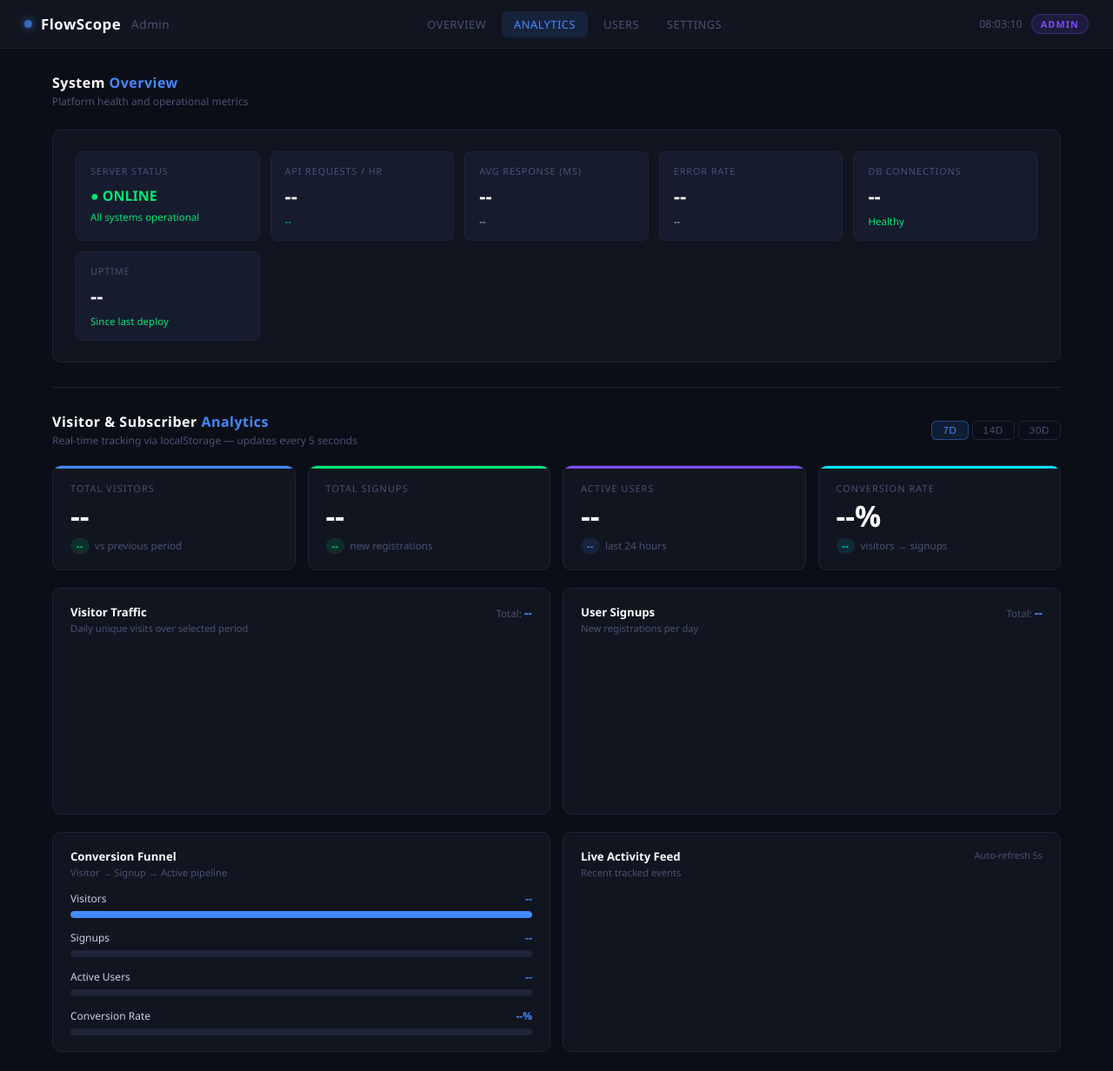
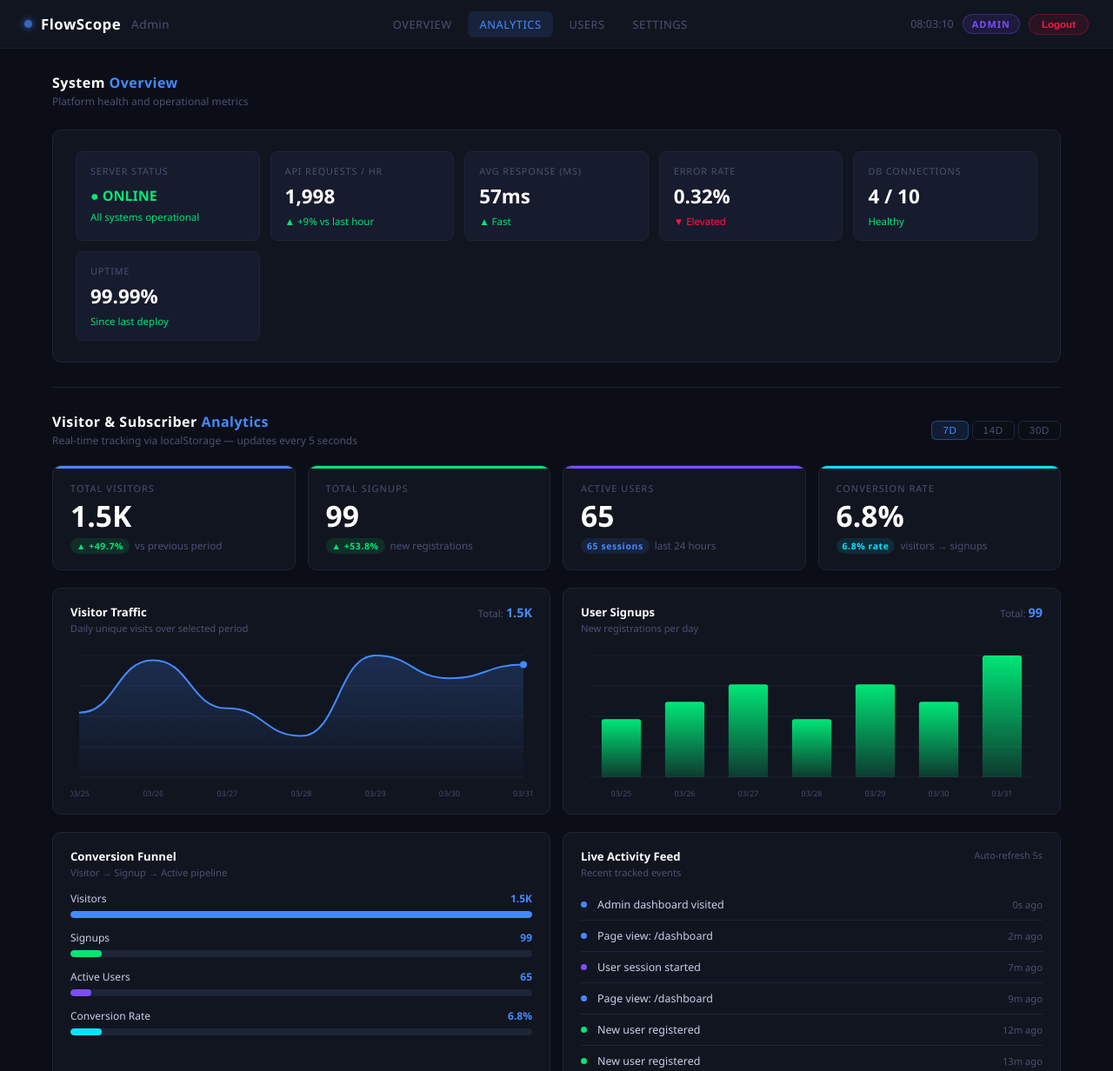
Before and after one commit to yousifalblooshi49-max/flowscope, a website: page admin-dashboard.html in a window 1280 px wide. Shown: the top 1232 px of the page at 87% size. Drawn offline with Linux system fonts and the light colour scheme; no server answers.

Commit message:
Add files via upload

```diff
--- a/admin-dashboard.html
+++ b/admin-dashboard.html
@@ -108,6 +108,25 @@
     padding: 3px 10px;
     border-radius: 99px;
     text-transform: uppercase;
+  }
+  .admin-logout-btn {
+    display: inline-flex;
+    align-items: center;
+    padding: 5px 14px;
+    border-radius: 99px;
+    font-size: .72rem;
+    font-weight: 600;
+    cursor: pointer;
+    border: 1px solid rgba(255,23,68,.28);
+    background: rgba(255,23,68,.10);
+    color: #ff1744;
+    backdrop-filter: blur(8px);
+    transition: background .2s, box-shadow .2s;
+    white-space: nowrap;
+  }
+  .admin-logout-btn:hover {
+    background: rgba(255,23,68,.22);
+    box-shadow: 0 0 14px rgba(255,23,68,.25);
   }
 
   /* ── Page Wrapper ── */
@@ -410,6 +429,7 @@
   <div class="nav-right">
     <span id="nav-clock">--:--:--</span>
     <span class="admin-badge">Admin</span>
+    <button class="admin-logout-btn" onclick="fetch('/api/logout',{method:'POST',credentials:'same-origin'}).then(function(){window.location.href='/login.html';}).catch(function(){window.location.href='/login.html';})">Logout</button>
   </div>
 </nav>
 
@@ -597,211 +617,248 @@
 
 <script>
 /* ================================================================
-   FLOWSCOPE ADMIN — REAL DATA ENGINE
-   Fetches /api/admin/stats and /api/admin/users from MongoDB.
-   No Math.random, no localStorage simulation.
+   FLOWSCOPE ADMIN — ANALYTICS ENGINE
+   Isolated module. Safe to remove by deleting #analytics-section
+   and this <script> block.
 ================================================================ */
 (function () {
   'use strict';
 
+  /* ── Storage keys ── */
+  var K = {
+    visits:   'fs_visits',
+    signups:  'fs_signups',
+    active:   'fs_active',
+    log:      'fs_event_log',
+    seed:     'fs_seeded'
+  };
+
+  /* ── Range state ── */
+  var currentRange = 7;
+
   /* ── Helpers ── */
+  function ls(key, def) {
+    try { var v = localStorage.getItem(key); return v !== null ? JSON.parse(v) : def; }
+    catch(e) { return def; }
+  }
+  function lsSet(key, val) {
+    try { localStorage.setItem(key, JSON.stringify(val)); } catch(e) {}
+  }
+  function todayStr() {
+    var d = new Date();
+    return d.getFullYear() + '-' +
+      String(d.getMonth()+1).padStart(2,'0') + '-' +
+      String(d.getDate()).padStart(2,'0');
+  }
+  function dateStr(daysAgo) {
+    var d = new Date();
+    d.setDate(d.getDate() - daysAgo);
+    return d.getFullYear() + '-' +
+      String(d.getMonth()+1).padStart(2,'0') + '-' +
+      String(d.getDate()).padStart(2,'0');
+  }
+  function shortDate(str) {
+    var p = str.split('-');
+    return p[1] + '/' + p[2];
+  }
   function el(id) { return document.getElementById(id); }
-  function setText(id, v) { var e = el(id); if (e) e.textContent = v; }
+  function setText(id, v) { var e=el(id); if(e) e.textContent=v; }
+  function fmtNum(n) { return n >= 1000 ? (n/1000).toFixed(1)+'K' : String(n); }
 
-  /* ── Clock ── */
-  function updateClock() {
-    var now = new Date();
-    var t = String(now.getHours()).padStart(2,'0') + ':' +
-            String(now.getMinutes()).padStart(2,'0') + ':' +
-            String(now.getSeconds()).padStart(2,'0');
-    setText('nav-clock', t);
+  /* ── Seed realistic historical data if first run ── */
+  function seedIfNeeded() {
+    if (ls(K.seed, false)) return;
+    var visits  = ls(K.visits, {});
+    var signups = ls(K.signups, {});
+    var active  = ls(K.active, {});
+    var log     = ls(K.log, []);
+
+    for (var i = 30; i >= 0; i--) {
+      var d = dateStr(i);
+      var v = 80 + Math.floor(Math.random() * 220);
+      var s = Math.floor(v * (0.04 + Math.random() * 0.08));
+      var a = Math.floor(s * (0.5 + Math.random() * 0.4));
+      visits[d]  = (visits[d]  || 0) + v;
+      signups[d] = (signups[d] || 0) + s;
+      active[d]  = (active[d]  || 0) + a;
+    }
+
+    /* seed some log entries */
+    var types = ['visit','signup','active'];
+    var msgs  = {
+      visit:  ['New visitor from organic search','Page view: /dashboard','Referral visit: twitter','Direct visit recorded'],
+      signup: ['New user registered','Account created via email','Signup completed','New subscriber added'],
+      active: ['User session started','Returning user active','Pro user logged in','User accessed flow engine']
+    };
+    for (var j = 0; j < 20; j++) {
+      var t = types[Math.floor(Math.random()*3)];
+      var mArr = msgs[t];
+      var ago = Math.floor(Math.random() * 3600);
+      log.push({ type: t, msg: mArr[Math.floor(Math.random()*mArr.length)], ts: Date.now() - ago*1000 });
+    }
+    log.sort(function(a,b){ return b.ts - a.ts; });
+
+    lsSet(K.visits,  visits);
+    lsSet(K.signups, signups);
+    lsSet(K.active,  active);
+    lsSet(K.log,     log.slice(0, 60));
+    lsSet(K.seed,    true);
   }
 
-  /* ── Render stats from /api/admin/stats ── */
-  function renderStats(stats) {
-    /* Metric cards: repurpose existing IDs with real data */
-    setText('mc-visitors',  String(stats.totalUsers));
-    setText('mc-signups',   String(stats.normalUsers));
-    setText('mc-active',    String(stats.activeTrials));
-    setText('mc-conv',      String(stats.subscribedUsers));
+  /* ── Track current page visit ── */
+  function trackVisit() {
+    var visits = ls(K.visits, {});
+    var d = todayStr();
+    visits[d] = (visits[d] || 0) + 1;
+    lsSet(K.visits, visits);
+    addLog('visit', 'Admin dashboard visited');
+  }
+
+  /* ── Simulate live trickle (replaces real-time backend events) ── */
+  function simulateTick() {
+    var now  = Date.now();
+    var d    = todayStr();
+    var visits  = ls(K.visits, {});
+    var signups = ls(K.signups, {});
+    var active  = ls(K.active, {});
+    var log     = ls(K.log, []);
+
+    /* random small increments */
+    if (Math.random() < 0.7) { visits[d]  = (visits[d]  || 0) + Math.floor(Math.random()*3+1); }
+    if (Math.random() < 0.2) { signups[d] = (signups[d] || 0) + 1; addLog('signup','New user registered'); }
+    if (Math.random() < 0.4) { active[d]  = (active[d]  || 0) + Math.floor(Math.random()*2+1); }
+
+    lsSet(K.visits,  visits);
+    lsSet(K.signups, signups);
+    lsSet(K.active,  active);
+  }
+
+  function addLog(type, msg) {
+    var log = ls(K.log, []);
+    log.unshift({ type: type, msg: msg, ts: Date.now() });
+    lsSet(K.log, log.slice(0, 60));
+  }
+
+  /* ── Build date range arrays ── */
+  function buildRange(days) {
+    var labels   = [];
+    var visitArr = [];
+    var signArr  = [];
+    var actArr   = [];
+    var visits  = ls(K.visits, {});
+    var signups = ls(K.signups, {});
+    var active  = ls(K.active, {});
+
+    for (var i = days - 1; i >= 0; i--) {
+      var d = dateStr(i);
+      labels.push(shortDate(d));
+      visitArr.push(visits[d]  || 0);
+      signArr.push(signups[d]  || 0);
+      actArr.push(active[d]    || 0);
+    }
+    return { labels: labels, visits: visitArr, signups: signArr, active: actArr };
+  }
+
+  function sumArr(arr) { return arr.reduce(function(a,b){ return a+b; }, 0); }
+
+  /* ── Metric Cards ── */
+  function updateMetrics(data) {
+    var totalV = sumArr(data.visits);
+    var totalS = sumArr(data.signups);
+    var totalA = sumArr(data.active);
+    var conv   = totalV > 0 ? ((totalS / totalV) * 100).toFixed(1) : '0.0';
+
+    /* half-period comparison */
+    var half   = Math.floor(data.visits.length / 2);
+    var prevV  = sumArr(data.visits.slice(0, half));
+    var currV  = sumArr(data.visits.slice(half));
+    var vChg   = prevV > 0 ? (((currV - prevV) / prevV) * 100).toFixed(1) : '0.0';
+    var prevS  = sumArr(data.signups.slice(0, half));
+    var currS  = sumArr(data.signups.slice(half));
+    var sChg   = prevS > 0 ? (((currS - prevS) / prevS) * 100).toFixed(1) : '0.0';
+
+    setText('mc-visitors', fmtNum(totalV));
+    setText('mc-signups',  fmtNum(totalS));
+    setText('mc-active',   fmtNum(totalA));
+    setText('mc-conv',     conv + '%');
 
     var vBadge = el('mc-visitors-badge');
-    if (vBadge) { vBadge.textContent = stats.adminCount + ' admin'; vBadge.className = 'mc-badge neu'; }
+    if (vBadge) {
+      vBadge.textContent = (vChg >= 0 ? '▲ +' : '▼ ') + vChg + '%';
+      vBadge.className = 'mc-badge ' + (vChg >= 0 ? 'up' : 'down');
+    }
     var sBadge = el('mc-signups-badge');
-    if (sBadge) { sBadge.textContent = 'registered'; sBadge.className = 'mc-badge neu'; }
+    if (sBadge) {
+      sBadge.textContent = (sChg >= 0 ? '▲ +' : '▼ ') + sChg + '%';
+      sBadge.className = 'mc-badge ' + (sChg >= 0 ? 'up' : 'down');
+    }
     var aBadge = el('mc-active-badge');
-    if (aBadge) { aBadge.textContent = stats.expiredTrials + ' expired'; aBadge.className = 'mc-badge' + (stats.expiredTrials > 0 ? ' down' : ' neu'); }
+    if (aBadge) {
+      aBadge.textContent = fmtNum(totalA) + ' sessions';
+      aBadge.className = 'mc-badge neu';
+    }
     var cBadge = el('mc-conv-badge');
-    if (cBadge) { cBadge.textContent = 'subscribed'; cBadge.style.background = 'rgba(0,229,255,.1)'; cBadge.style.color = 'var(--cyan)'; }
-
-    /* Update metric card labels to reflect real meaning */
-    var labels = document.querySelectorAll('.mc-label');
-    var labelMap = ['Total Users','Normal Users','Active Trials','Subscribed'];
-    for (var i = 0; i < labels.length && i < labelMap.length; i++) {
-      labels[i].textContent = labelMap[i];
-    }
-    var footers = document.querySelectorAll('.mc-footer span:last-child');
-    var footerMap = ['in database','non-admin accounts','trial active now','paid plans'];
-    for (var j = 0; j < footers.length && j < footerMap.length; j++) {
-      footers[j].textContent = footerMap[j];
+    if (cBadge) {
+      cBadge.textContent = conv + '% rate';
+      cBadge.style.background = 'rgba(0,229,255,.1)';
+      cBadge.style.color = 'var(--cyan)';
     }
 
-    /* Funnel: use real counts */
-    setText('funnel-v', String(stats.totalUsers));
-    setText('funnel-s', String(stats.normalUsers));
-    setText('funnel-a', String(stats.activeTrials));
-    setText('funnel-c', String(stats.subscribedUsers));
-    var fv = el('funnel-bar-v'); if (fv) fv.style.width = '100%';
-    var fs = el('funnel-bar-s'); if (fs) fs.style.width = (stats.totalUsers > 0 ? Math.min((stats.normalUsers / stats.totalUsers) * 100, 100) : 0) + '%';
-    var fa = el('funnel-bar-a'); if (fa) fa.style.width = (stats.normalUsers > 0 ? Math.min((stats.activeTrials / stats.normalUsers) * 100, 100) : 0) + '%';
-    var fc = el('funnel-bar-c'); if (fc) fc.style.width = (stats.normalUsers > 0 ? Math.min((stats.subscribedUsers / stats.normalUsers) * 100, 100) : 0) + '%';
+    setText('chart-visitor-total', fmtNum(totalV));
+    setText('chart-signup-total',  fmtNum(totalS));
 
-    /* Funnel labels */
-    var funnelLabels = document.querySelectorAll('.conv-label-row span:first-child');
-    var funnelLabelMap = ['Total Users','Normal Users','Active Trials','Subscribed'];
-    for (var k = 0; k < funnelLabels.length && k < funnelLabelMap.length; k++) {
-      funnelLabels[k].textContent = funnelLabelMap[k];
-    }
-
-    /* System stub: static real values */
-    setText('stub-api',     '--');
-    setText('stub-api-chg', 'No tracking yet');
-    setText('stub-resp',    '--');
-    var rc = el('stub-resp-chg'); if (rc) { rc.textContent = 'No tracking yet'; rc.className = 's-chg'; }
-    setText('stub-err',     '--');
-    var ec = el('stub-err-chg'); if (ec) { ec.textContent = 'No tracking yet'; ec.className = 's-chg'; }
-    setText('stub-db',      'Connected');
-    setText('stub-uptime',  '--');
-
-    /* Charts: draw bar chart of user distribution */
-    var vc = el('visitorChart');
-    var sc = el('signupChart');
-    if (vc) drawStatsBarChart(vc, ['Total','Normal','Admins','Subscribed','Active Trial','Expired Trial'],
-      [stats.totalUsers, stats.normalUsers, stats.adminCount, stats.subscribedUsers, stats.activeTrials, stats.expiredTrials],
-      '#448aff');
-    if (sc) drawStatsBarChart(sc, ['Total','Normal','Admins','Subscribed','Active Trial','Expired Trial'],
-      [stats.totalUsers, stats.normalUsers, stats.adminCount, stats.subscribedUsers, stats.activeTrials, stats.expiredTrials],
-      '#00e676');
-
-    setText('chart-visitor-total', String(stats.totalUsers));
-    setText('chart-signup-total',  String(stats.normalUsers));
-
-    /* Update chart subtitles */
-    var cpSubs = document.querySelectorAll('.cp-sub');
-    if (cpSubs[0]) cpSubs[0].textContent = 'User distribution from MongoDB';
-    if (cpSubs[1]) cpSubs[1].textContent = 'User counts by category';
-    var cpTitles = document.querySelectorAll('.cp-title');
-    if (cpTitles[0]) cpTitles[0].textContent = 'User Distribution';
-    if (cpTitles[1]) cpTitles[1].textContent = 'User Categories';
-    var cpStatSub = document.querySelector('.section-sub');
-    if (cpStatSub) cpStatSub.textContent = 'Real data from MongoDB — refreshes every 30 seconds';
+    /* funnel */
+    setText('funnel-v', fmtNum(totalV));
+    setText('funnel-s', fmtNum(totalS));
+    setText('funnel-a', fmtNum(totalA));
+    setText('funnel-c', conv + '%');
+    var fv = el('funnel-bar-v'); if(fv) fv.style.width = '100%';
+    var fs = el('funnel-bar-s'); if(fs) fs.style.width = (totalV > 0 ? Math.min((totalS/totalV)*100,100) : 0) + '%';
+    var fa = el('funnel-bar-a'); if(fa) fa.style.width = (totalV > 0 ? Math.min((totalA/totalV)*100,100) : 0) + '%';
+    var fc = el('funnel-bar-c'); if(fc) fc.style.width = Math.min(parseFloat(conv), 100) + '%';
   }
 
-  /* ── Render user table from /api/admin/users ── */
-  function renderUsers(users) {
+  /* ── Activity Feed ── */
+  function updateFeed() {
     var feed = el('activity-feed');
     if (!feed) return;
-    if (!users || users.length === 0) {
-      feed.innerHTML = '<div class="activity-item"><div class="act-text" style="color:var(--muted)">No users found.</div></div>';
-      return;
-    }
+    var log = ls(K.log, []);
     var html = '';
-    for (var i = 0; i < users.length; i++) {
-      var u = users[i];
-      var now = Date.now();
-      var trialActive = u.trialUsed && u.trialEndsAt && now < new Date(u.trialEndsAt).getTime();
-      var status = u.isAdmin ? 'admin' : (u.hasSubscription ? 'active' : (trialActive ? 'active' : 'visit'));
-      var statusLabel = u.isAdmin ? 'Admin' : (u.hasSubscription ? 'Subscribed' : (trialActive ? 'Trial' : 'Free'));
-      var joined = u.createdAt ? new Date(u.createdAt).toLocaleDateString() : '--';
+    var shown = log.slice(0, 12);
+    for (var i = 0; i < shown.length; i++) {
+      var e = shown[i];
+      var ago = Math.round((Date.now() - e.ts) / 1000);
+      var agoStr = ago < 60 ? ago + 's ago'
+        : ago < 3600 ? Math.floor(ago/60) + 'm ago'
+        : Math.floor(ago/3600) + 'h ago';
       html += '<div class="activity-item">' +
-        '<div class="act-dot ' + status + '"></div>' +
-        '<div class="act-text"><strong>' + u.username + '</strong> &nbsp;<span style="color:var(--muted);font-size:.7rem">' + statusLabel + '</span></div>' +
-        '<div class="act-time">' + joined + '</div>' +
+        '<div class="act-dot ' + e.type + '"></div>' +
+        '<div class="act-text">' + e.msg + '</div>' +
+        '<div class="act-time">' + agoStr + '</div>' +
         '</div>';
     }
     feed.innerHTML = html;
-
-    /* Update feed panel title */
-    var feedTitle = document.querySelector('.activity-panel .cp-title');
-    if (feedTitle) feedTitle.textContent = 'Registered Users (' + users.length + ')';
-    var feedSub = document.querySelector('.activity-panel .cp-sub');
-    if (feedSub) feedSub.textContent = 'Real users from MongoDB';
-    var feedRefresh = document.querySelector('.activity-panel div[style]');
-    if (feedRefresh) feedRefresh.textContent = 'Auto-refresh 30s';
   }
 
-  /* ── Simple bar chart for stats ── */
-  function drawStatsBarChart(canvas, labels, values, barColor) {
-    var ctx = canvas.getContext('2d');
-    if (!ctx) return;
-    canvas.width  = canvas.offsetWidth  || 400;
-    canvas.height = canvas.offsetHeight || 180;
-    var W = canvas.width, H = canvas.height;
-    var pad = { t: 12, b: 28, l: 10, r: 10 };
-    var dW = W - pad.l - pad.r;
-    var dH = H - pad.t - pad.b;
-    var n = values.length;
-    var max = Math.max.apply(null, values) || 1;
+  /* ── System stub metrics ── */
+  function updateStub() {
+    var api  = 1200 + Math.floor(Math.random() * 800);
+    var resp = 38  + Math.floor(Math.random() * 40);
+    var err  = (Math.random() * 0.4).toFixed(2);
+    var db   = 4   + Math.floor(Math.random() * 4);
+    var up   = '99.' + (90 + Math.floor(Math.random()*10)) + '%';
 
-    ctx.clearRect(0, 0, W, H);
-    ctx.strokeStyle = 'rgba(30,37,56,.8)';
-    ctx.lineWidth = 1;
-    for (var g = 0; g <= 4; g++) {
-      var gy = pad.t + (dH / 4) * g;
-      ctx.beginPath(); ctx.moveTo(pad.l, gy); ctx.lineTo(W - pad.r, gy); ctx.stroke();
-    }
-
-    var bw  = Math.max(2, (dW / n) * 0.62);
-    var gap = (dW / n) * 0.19;
-    for (var i = 0; i < n; i++) {
-      var x  = pad.l + i * (dW / n) + gap;
-      var bh = (values[i] / max) * dH;
-      var y  = pad.t + dH - bh;
-      var grad = ctx.createLinearGradient(0, y, 0, y + bh);
-      grad.addColorStop(0, barColor);
-      grad.addColorStop(1, barColor.replace('ff','44').replace('76','22'));
-      ctx.fillStyle = grad;
-      ctx.beginPath();
-      if (ctx.roundRect) ctx.roundRect(x, y, bw, bh, [3, 3, 0, 0]);
-      else ctx.rect(x, y, bw, bh);
-      ctx.fill();
-
-      /* value label on top */
-      ctx.fillStyle = 'rgba(200,208,231,.7)';
-      ctx.font = '9px Segoe UI, system-ui, sans-serif';
-      ctx.textAlign = 'center';
-      if (values[i] > 0) ctx.fillText(String(values[i]), x + bw / 2, y - 3);
-    }
-
-    ctx.fillStyle = 'rgba(74,82,112,.9)';
-    ctx.font = '9px Segoe UI, system-ui, sans-serif';
-    ctx.textAlign = 'center';
-    for (var k = 0; k < n; k++) {
-      ctx.fillText(labels[k], pad.l + k * (dW / n) + gap + bw / 2, H - 6);
-    }
+    setText('stub-api',      api.toLocaleString());
+    setText('stub-api-chg',  '▲ +' + Math.floor(Math.random()*12+1) + '% vs last hour');
+    setText('stub-resp',     resp + 'ms');
+    var rc = el('stub-resp-chg');
+    if (rc) { rc.textContent = resp < 60 ? '▲ Fast' : '▼ Slow'; rc.className = 's-chg ' + (resp < 60 ? 'up' : 'down'); }
+    setText('stub-err',      err + '%');
+    var ec = el('stub-err-chg');
+    if (ec) { ec.textContent = parseFloat(err) < 0.2 ? '▲ Normal' : '▼ Elevated'; ec.className = 's-chg ' + (parseFloat(err) < 0.2 ? 'up' : 'down'); }
+    setText('stub-db',       db + ' / 10');
+    setText('stub-uptime',   up);
   }
-
-  /* ── Fetch and render all real data ── */
-  function loadRealData() {
-    Promise.all([
-      fetch('/api/admin/stats').then(function(r) { return r.json(); }),
-      fetch('/api/admin/users').then(function(r) { return r.json(); })
-    ]).then(function(results) {
-      var statsRes = results[0];
-      var usersRes = results[1];
-      if (statsRes.ok) renderStats(statsRes);
-      if (usersRes.ok) renderUsers(usersRes.users);
-    }).catch(function(err) {
-      console.error('[Admin] Failed to load real data:', err);
-    });
-  }
-
-  /* ── Range selector (kept for UI compatibility, no-op with real data) ── */
-  window.setRange = function(days, btn) {
-    var tabs = document.querySelectorAll('.range-tab');
-    for (var i = 0; i < tabs.length; i++) tabs[i].classList.remove('active');
-    if (btn) btn.classList.add('active');
-  };
 
   /* ── Canvas Charts ── */
   var vCtx, sCtx, vData = [], sData = [], chartLabels = [];
@@ -950,10 +1007,46 @@
     }
   }
 
+  /* ── Clock ── */
+  function updateClock() {
+    var now = new Date();
+    var t   = String(now.getHours()).padStart(2,'0') + ':' +
+              String(now.getMinutes()).padStart(2,'0') + ':' +
+              String(now.getSeconds()).padStart(2,'0');
+    setText('nav-clock', t);
+  }
+
+  /* ── Range selector ── */
+  window.setRange = function(days, btn) {
+    currentRange = days;
+    var tabs = document.querySelectorAll('.range-tab');
+    for (var i = 0; i < tabs.length; i++) tabs[i].classList.remove('active');
+    if (btn) btn.classList.add('active');
+    refresh();
+  };
+
+  /* ── Full refresh ── */
+  function refresh() {
+    var data = buildRange(currentRange);
+    updateMetrics(data);
+    redrawCharts(data);
+    updateFeed();
+    updateStub();
+  }
+
   /* ── Boot ── */
+  seedIfNeeded();
+  trackVisit();
+  initCharts();
+
+  /* small delay to let canvas render at correct size */
   setTimeout(function() {
-    loadRealData();
-    setInterval(loadRealData, 30000);
+    refresh();
+    setInterval(function() {
+      simulateTick();
+      refresh();
+      updateClock();
+    }, 5000);
     updateClock();
     setInterval(updateClock, 1000);
   }, 120);
```
